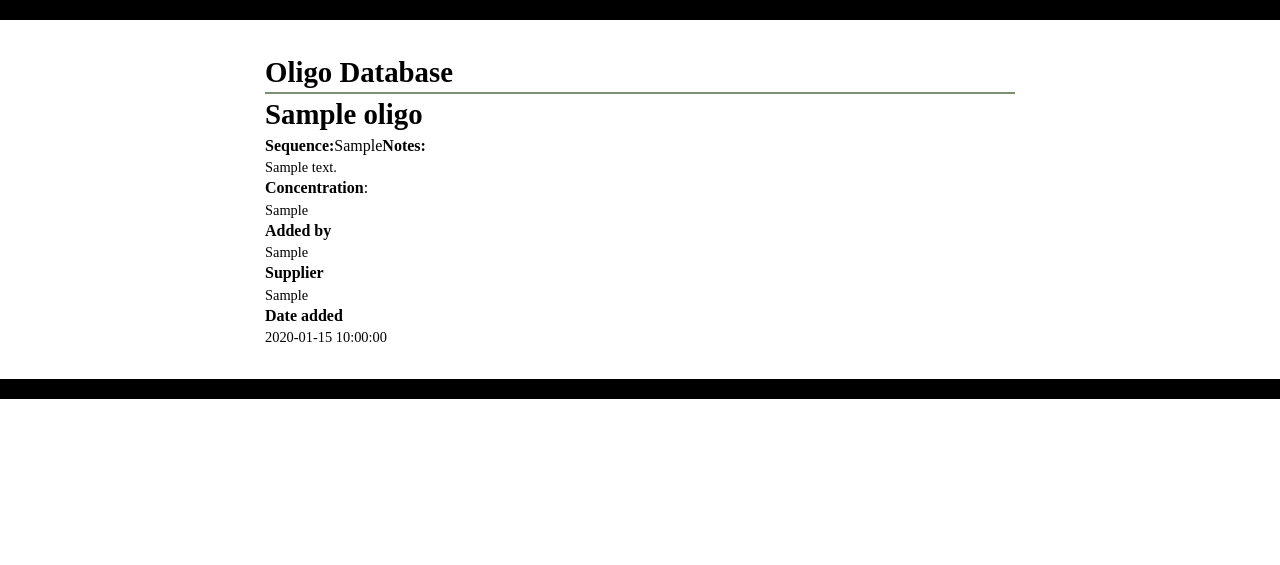
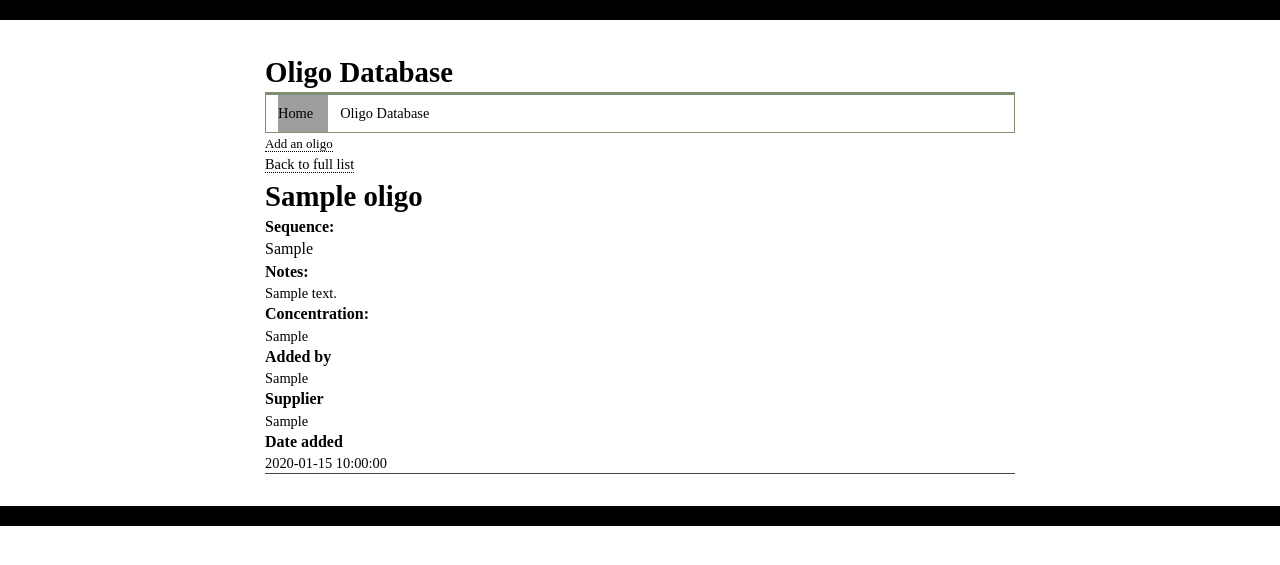
Before and after one commit to jwinget/LabInv, a PHP site: page /labinv/oligos.php?oligo_id=1 in a window 1280 px wide. Shown: the top 565 px of the page. Run offline with PHP 8.4, Linux system fonts and the light colour scheme; the visitor is signed in with stand-in values (Sample User, id 1); tables that the repository leaves empty or names only in its code hold one stand-in row (values such as "Sample post"); a stand-in replaces the project's code that opens the database connection; some libraries are stand-ins or nearby versions; grey boxes are pictures that could not be loaded.

Commit message:
More tweaks to the oligo database and CSS

```diff
--- a/oligos.php
+++ b/oligos.php
@@ -22,6 +22,12 @@
 <div id='top'>
 	<h1>Oligo Database</h1>
 </div>
+<div id='nav'>
+<ul id='crumbs'>
+	<li><a href='index.php'>Home</a></li>
+	<li><p>Oligo Database</p></li>
+</ul>
+</div>
 <div id='main'>
 <div id='oligo_add' style='display:none;'>
 		<FORM ACTION="oligo_add.php" METHOD=POST>
@@ -40,6 +46,7 @@
 		<INPUT TYPE=SUBMIT NAME="submit_oligo" ID="submit_oligo" VALUE="SUBMIT" />
 	</FORM>
 </div>
+<p><a href='' id='add_oligo'>Add an oligo</a></p>
 
 <div id='oligo_list'>
 <?php
@@ -48,6 +55,7 @@ include 'db_con.php';
 // Check to see if this is a detail page
 $id = $_GET['oligo_id'];
 if (isset($id)) {
+	echo("<a href='oligos.php'>Back to full list</a>");
 	$result = sprintf("SELECT * FROM oligos WHERE id = '%s'",
 		mysql_real_escape_string($id));
 	$query = mysql_query($result);
@@ -56,7 +64,7 @@ if (isset($id)) {
 		echo "<h1>".$row['name']."</h1>";
 		echo "<h4>Sequence:</h4><code>".$row['sequence']."</code>";
 		echo "<h4>Notes:</h4><p>".$row['notes']."</p>";
-		echo "<h4>Concentration</h4>:<p>".$row['concentration']."</p>";
+		echo "<h4>Concentration:</h4><p>".$row['concentration']."</p>";
 		echo "<h4>Added by</h4><p>".$row['originator']."</p>";
 		echo "<h4>Supplier</h4><p>".$row['supplier']."</p>";
 		echo "<h4>Date added</h4><p>".$row['date_added']."</p>";
@@ -67,6 +75,7 @@ if (isset($id)) {
 
 else {
 // Get oligo list
+echo ("<ul id='oligo_list'>");
 $result = mysql_query("SELECT * FROM oligos");
 	if (!$result) {
 		echo('<p>Error retrieving oligo list</p>');
@@ -75,14 +84,12 @@ $result = mysql_query("SELECT * FROM oligos");
 	else {
 		while ($row = mysql_fetch_array($result))
 			{
-			echo "<a href=?oligo_id=" . $row['id'] . '> ' . $row['name'] . '</a>';
-			echo '<br />';
+			echo "<li><p><a href=?oligo_id=" . $row['id'] . "> " . $row['name'] . "</a> - ".$row['notes']."</p></li>";
 			}
 		}
 	}
 ?>
 </div>
-<p><a href='' id='add_oligo'>Add an oligo</a></p>
 </div>
 <?php
 };
--- a/style.css
+++ b/style.css
@@ -47,6 +47,8 @@ blockquote, q {
 	quotes: "" "";
 }
 /* END RESET */
+/* COLOR PALETTE:
+ * http://www.colourlovers.com/palette/67728/picasso_blue */
 
 /* TYPOGRAPHY */
 * {font: Helvetica, Arial, sans; color: black;}
@@ -66,9 +68,6 @@ h3 {
 	}
 h4	{
 	font-size: 1em;
-	}
-#oligo_list h4 {
-	display: inline;
 	}
 p, a {
 	font-size: 0.9em;
@@ -115,11 +114,34 @@ body {
 #top {
 	border-bottom: 2px solid #7F8F74;
 	}
+#crumbs {
+	border: 1px solid #7F8F74;
+	height: 2.3em;
+	}
+#crumbs li {
+	line-height: 2.3em;
+	float: left;
+	padding-left: 0.75em;
+	}
+#crumbs li a {
+	display: block;
+	border: none;
+	padding: 0 15px 0 0;
+	background: url(site_media/crumbs.gif) no-repeat right center;
+	}
 #main {
+	clear: both;
 	}
 #latest_oligos, #latest_constructs {
 	border: 2px dashed #7F8F74;
-	background-color: #C5CFBD;
+	background-color: #E0F0D6;
+	}
+#oligo_list {
+	border-bottom: 1px solid #414E39;
+	}
+#oligo_list li {
+	border-top: 1px solid #414E39;
+	padding: 0.25em 0;
 	}
 #footer	{
 	clear: both;
```
Also changed, not shown: index.php (+25 -2 lines), 1 other file.
